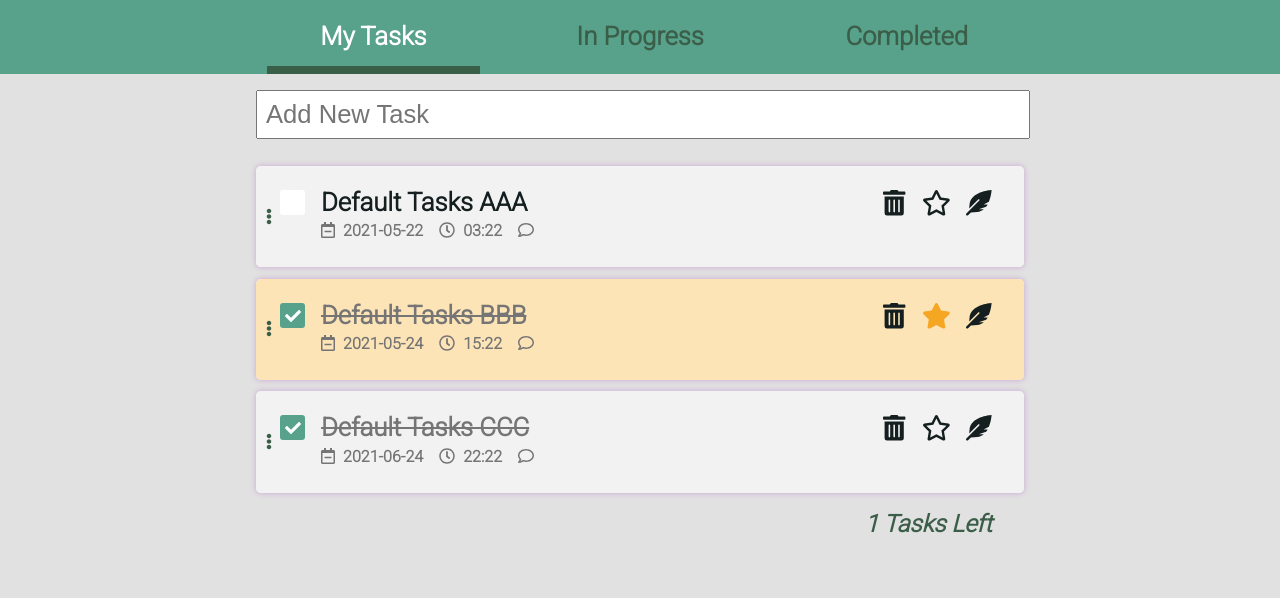
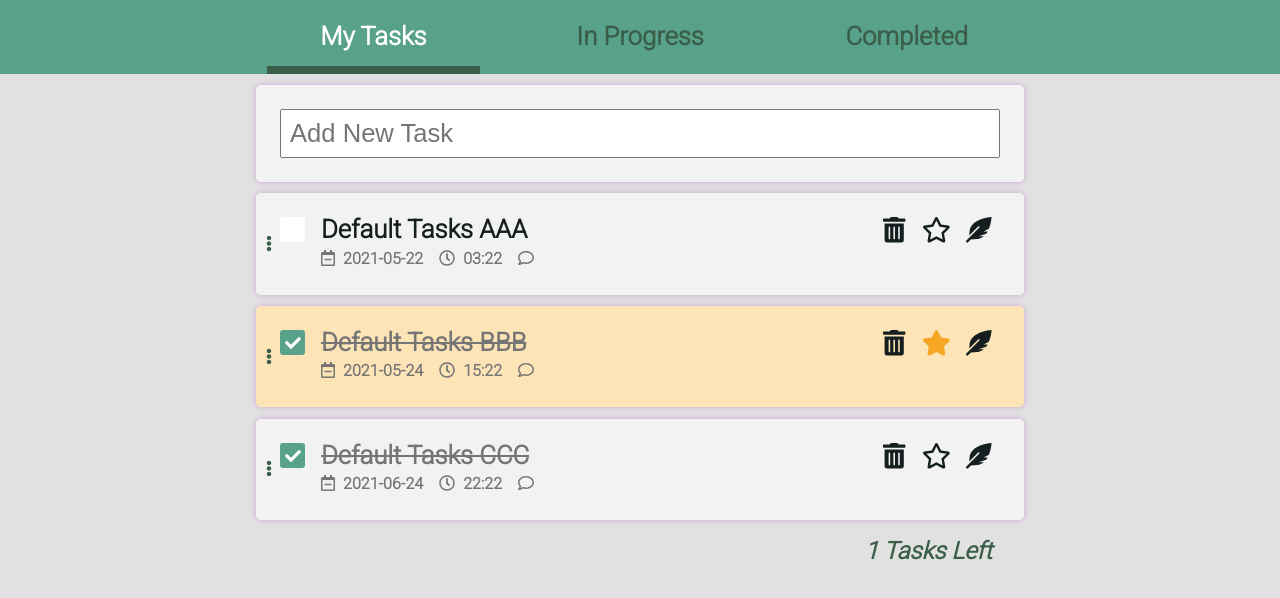
Before and after one commit to timchen0607/Task-Manager, a Vue app: page /Task in a window 1280 px wide. Shown: the top 598 px of the page. Built offline with nearby package versions, Linux system fonts and the light colour scheme.

Commit message:
Feat: 更新新增任務格式

```diff
--- a/src/assets/scss/_global.scss
+++ b/src/assets/scss/_global.scss
@@ -36,8 +36,7 @@ body {
 }
 
 .newTask {
-  width: calc(100% - clamp(0rem, 2vw, 2rem));
-  margin: 1rem clamp(0.1rem, 2vw, 1rem);
+  width: 100%;
   padding: 0.5rem;
   font-size: clamp(1.25rem, 2.5vw, 1.6rem);
   box-sizing: border-box;
--- a/src/components/TaskItem.vue
+++ b/src/components/TaskItem.vue
@@ -79,7 +79,6 @@
         </label>
         <div class="inputGroup-content">
           <textarea
-            id=""
             rows="5"
             placeholder="Type your memo here..."
             v-model="content.comment"
--- /dev/null
+++ b/src/components/TaskNew.vue
@@ -0,0 +1,79 @@
+<template>
+  <article :class="['task', { show: show }]">
+    <header class="task-header" @click="show = true">
+      <input
+        type="text"
+        class="newTask"
+        placeholder="Add New Task"
+        v-model="newTask.title"
+      />
+    </header>
+    <div class="task-body">
+      <div class="inputGroup">
+        <label for="" class="inputGroup-title subtitle">
+          <i class="far fa-calendar-alt"></i>
+          Deadline
+        </label>
+        <div class="inputGroup-content">
+          <input type="date" v-model="newTask.date" />
+          <input type="time" v-model="newTask.time" />
+        </div>
+      </div>
+      <div class="inputGroup">
+        <label for="" class="inputGroup-title subtitle">
+          <i class="far fa-comment"></i>
+          Comment
+        </label>
+        <div class="inputGroup-content">
+          <textarea
+            rows="5"
+            placeholder="Type your memo here..."
+            v-model="newTask.comment"
+          ></textarea>
+        </div>
+      </div>
+    </div>
+    <footer class="task-footer">
+      <button class="task-footer-cancel" @click="show = false">
+        <i class="fas fa-times"></i> Cancel
+      </button>
+      <button class="task-footer-save" @click="addTask()">
+        <i class="fas fa-check"></i> Save
+      </button>
+    </footer>
+  </article>
+</template>
+
+<script>
+import { defineComponent, reactive, ref } from "vue";
+
+export default defineComponent({
+  name: "TaskNew",
+  props: {
+    createTask: { type: Function },
+  },
+  setup(props) {
+    const show = ref(false);
+    const newTask = reactive({
+      title: "",
+      date: "",
+      time: "",
+      comment: "",
+      pinning: false,
+      completed: false,
+    });
+    const addTask = () => {
+      if (newTask.title.trim() === "") return;
+      props.createTask(Object.assign({}, newTask));
+      show.value = false;
+      newTask.title = "";
+    };
+
+    return {
+      show,
+      newTask,
+      addTask,
+    };
+  },
+});
+</script>
--- a/src/views/MyTasks.vue
+++ b/src/views/MyTasks.vue
@@ -1,12 +1,6 @@
 <template>
   <div class="container">
-    <input
-      type="text"
-      class="newTask"
-      v-model="newTitle"
-      placeholder="Add New Task"
-      @keyup.enter="addTask"
-    />
+    <TaskNew :createTask="createTask"></TaskNew>
     <draggable
       :list="tasks"
       item-key="id"
@@ -33,15 +27,16 @@
 </template>
 
 <script>
-import { defineComponent, reactive, ref, watch } from "vue";
+import { defineComponent, reactive, watch } from "vue";
 import { useRoute } from "vue-router";
 import draggable from "vuedraggable";
+import TaskNew from "@/components/TaskNew.vue";
 import TaskItem from "@/components/TaskItem.vue";
 import LS from "@/modules/localStorage";
 
 export default defineComponent({
   name: "MyTasks",
-  components: { draggable, TaskItem },
+  components: { draggable, TaskNew, TaskItem },
   setup() {
     const filter = (completed) => {
       let flagA = route.name === "MyTasks";
@@ -54,6 +49,10 @@ export default defineComponent({
     const Idx = (value) => tasks.map((x) => x.id).indexOf(value);
     const Sort = () => tasks.sort((a, b) => b.pinning - a.pinning);
 
+    const createTask = (task) => {
+      task.id = Math.max(...tasks.map((x) => x.id)) + 1;
+      tasks.unshift(task);
+    };
     const updateState = (id, target) =>
       (tasks[Idx(id)][target] = !tasks[Idx(id)][target]);
     const updateTask = (id, task) => {
@@ -61,22 +60,6 @@ export default defineComponent({
       [ts.date, ts.time, ts.comment] = [task.date, task.time, task.comment];
     };
     const delTask = (id) => tasks.splice(Idx(id), 1);
-
-    const newTitle = ref("");
-    const addTask = () => {
-      if (newTitle.value.trim() === "") return;
-      let newTask = {
-        id: Math.max(...tasks.map((x) => x.id)) + 1,
-        title: newTitle.value,
-        date: "",
-        time: "",
-        comment: "",
-        pinning: false,
-        completed: false,
-      };
-      tasks.unshift(newTask);
-      newTitle.value = "";
-    };
 
     watch(
       tasks,
@@ -89,11 +72,10 @@ export default defineComponent({
     return {
       filter,
       tasks,
+      createTask,
       updateState,
       updateTask,
       delTask,
-      newTitle,
-      addTask,
     };
   },
 });
```
